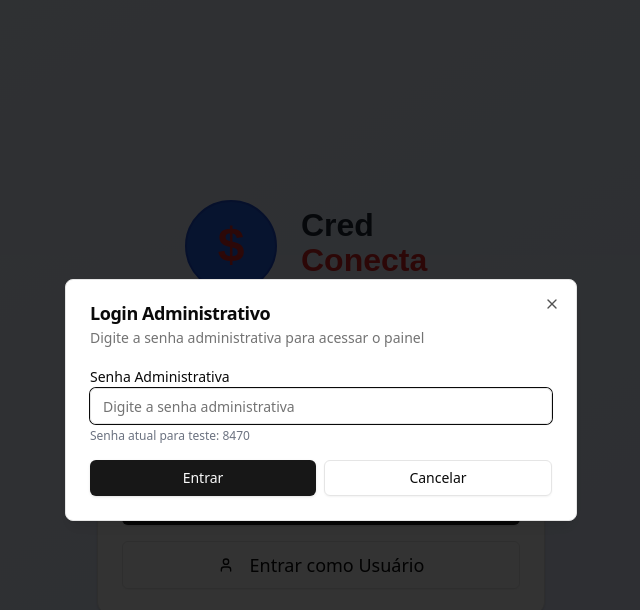
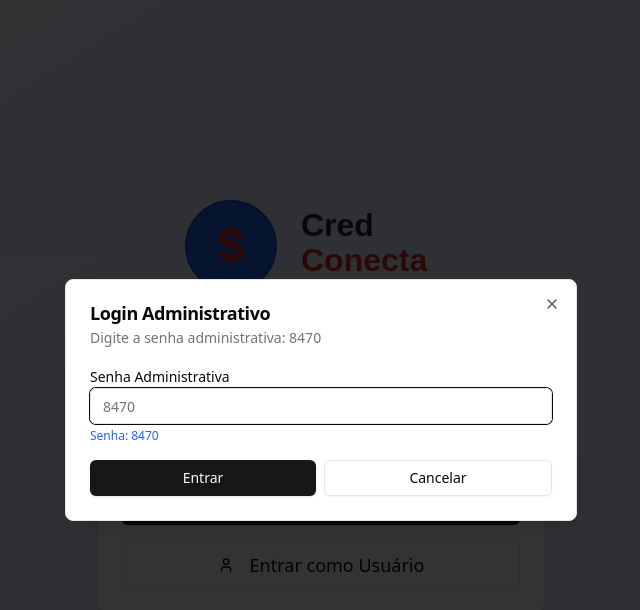
Before and after one commit to micheldossantos/Credconecta2, a Next.js app: page / in a window 1280 px wide. Both pictures are taken after a click on the button "Entrar como Administrador". Shown: the top 610 px of the page, without its empty margins (319-959 px from the left). Built offline with nearby package versions, Linux system fonts and the light colour scheme.

Commit message:
[lasy] Simplificando completamente a validação da senha administrativa - escreveu 2 arquivo(s)

```diff
--- a/src/components/LoginPage.tsx
+++ b/src/components/LoginPage.tsx
@@ -23,29 +23,25 @@ export function LoginPage() {
   const handleAdminLogin = async (e: React.FormEvent) => {
     e.preventDefault();
 
-    console.log('Admin form submitted with password:', adminPassword);
-
-    if (!adminPassword || adminPassword.trim() === '') {
-      toast.error('Digite a senha administrativa');
-      return;
-    }
-
+    // Validação simples e direta
+    if (adminPassword === '8470') {
       setLoading(true);
       try {
-      const success = await login('admin', { password: adminPassword.trim() });
+        const success = await login('admin', { password: '8470' });
         if (success) {
           toast.success('Login administrativo realizado com sucesso!');
           setShowAdminLogin(false);
           setAdminPassword('');
         } else {
-        toast.error('Senha administrativa incorreta');
-        console.log('Login failed for password:', adminPassword);
+          toast.error('Erro no sistema de autenticação');
         }
       } catch (error) {
-      console.error('Login error:', error);
         toast.error('Erro ao fazer login');
       } finally {
         setLoading(false);
+      }
+    } else {
+      toast.error('Senha administrativa incorreta. Use: 8470');
     }
   };
 
@@ -125,7 +121,7 @@ export function LoginPage() {
             <DialogHeader>
               <DialogTitle>Login Administrativo</DialogTitle>
               <DialogDescription>
-                Digite a senha administrativa para acessar o painel
+                Digite a senha administrativa: 8470
               </DialogDescription>
             </DialogHeader>
 
@@ -134,19 +130,15 @@ export function LoginPage() {
                 <Label htmlFor="adminPassword">Senha Administrativa</Label>
                 <Input
                   id="adminPassword"
-                  type="password"
-                  placeholder="Digite a senha administrativa"
+                  type="text"
+                  placeholder="8470"
                   value={adminPassword}
-                  onChange={(e) => {
-                    const value = e.target.value;
-                    console.log('Admin password input changed:', value);
-                    setAdminPassword(value);
-                  }}
+                  onChange={(e) => setAdminPassword(e.target.value)}
                   autoComplete="off"
                   required
                 />
-                <p className="text-xs text-gray-500 mt-1">
-                  Senha atual para teste: 8470
+                <p className="text-xs text-blue-600 mt-1 font-medium">
+                  Senha: 8470
                 </p>
               </div>
 
--- a/src/contexts/AuthContext.tsx
+++ b/src/contexts/AuthContext.tsx
@@ -15,9 +15,6 @@ interface AuthContextType {
 }
 
 const AuthContext = createContext<AuthContextType | undefined>(undefined);
-
-// Senha administrativa definida
-const ADMIN_PASSWORD = "8470";
 
 export function AuthProvider({ children }: { children: React.ReactNode }) {
   const [currentUser, setCurrentUser] = useState<AuthUser | null>(null);
@@ -45,22 +42,14 @@ export function AuthProvider({ children }: { children: React.ReactNode }) {
   }, [users]);
 
   const login = async (type: 'admin' | 'user', credentials?: { cpf?: string; password: string }): Promise<boolean> => {
-    console.log('Login attempt:', { type, credentials });
-
     if (type === 'admin') {
-      // Login do administrador com senha
-      console.log('Admin login - Password provided:', credentials?.password);
-      console.log('Admin login - Expected password:', ADMIN_PASSWORD);
-      console.log('Admin login - Passwords match:', credentials?.password === ADMIN_PASSWORD);
-
-      if (credentials?.password && credentials.password.trim() === ADMIN_PASSWORD) {
+      // Login do administrador - validação simples
+      if (credentials?.password === '8470') {
         const adminAuth: AuthUser = { type: 'admin', fullName: 'Administrador' };
         setCurrentUser(adminAuth);
         localStorage.setItem('credconecta-auth', JSON.stringify(adminAuth));
-        console.log('Admin login successful');
         return true;
       }
-      console.log('Admin login failed');
       return false;
     } else if (credentials && credentials.cpf) {
       // Login do usuário
```
Lines whose indentation alone changed are shown as unchanged.
